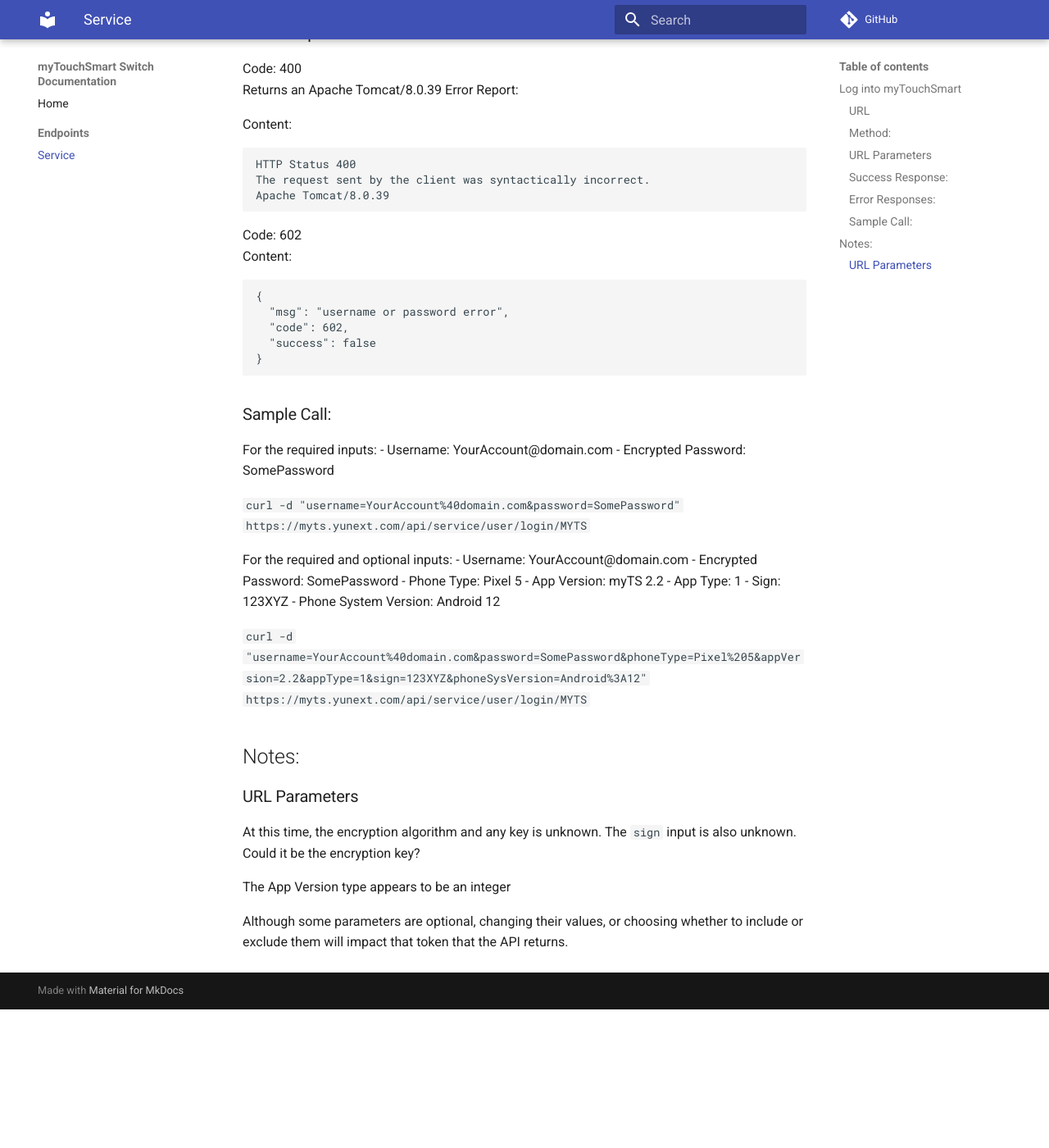
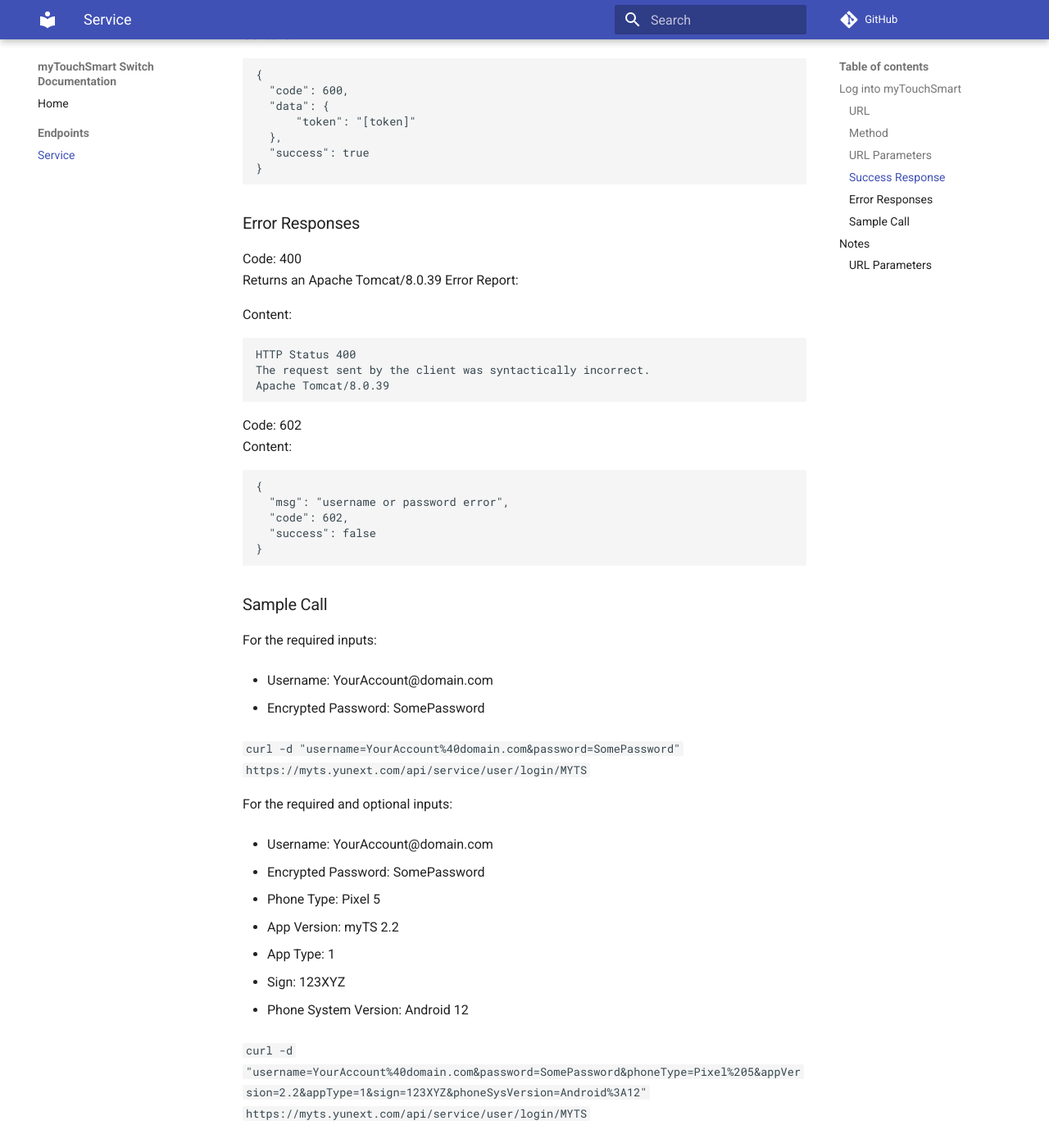
Before and after one commit to EricLauber/myTouchSmart-Switch-Documentation, an MkDocs documentation site: the page built from docs/service.md, in a window 1280 px wide and 1400 px high, scrolled down 1091 px. Shown: the whole window at 82% size. Built offline with MkDocs 1.6.1 and Material for MkDocs 9.7.7, drawn with Linux system fonts in a browser that asks for light colours; comment, search, counter and statistics services are not loaded; before the commit the page ends 2322 px from its top, so only the background shows below that; some of the changed text lies outside the part shown.

Commit message:
Fixed unordered lists to show up properly in mkdocs.

````diff
--- a/docs/service.md
+++ b/docs/service.md
@@ -10,7 +10,7 @@
 
   `https://myts.yunext.com/api/service/user/login/MYTS`
 
-### Method:
+### Method
 
 `POST`
 
@@ -18,17 +18,24 @@
 
 
 Required:
+
 - `username=[Email Address]`
+
 - `password=[Encrypted String]`
 
 Optional:
+
 - `phoneType=[Model of Phone]`
+
 - `appType=[Type of the calling application]`
+
 - `appVersion=[Version of the calling application]`
+
 - `sign=[sign]`
+
 - `phoneSysVersion=[Android version]`
 
-### Success Response:
+### Success Response
 
 Code: 600 <br/>
 Content:
@@ -42,7 +49,7 @@
 }
 ```
 
-### Error Responses:
+### Error Responses
 
 Code: 400 <br />
 Returns an Apache Tomcat/8.0.39 Error Report:
@@ -64,26 +71,35 @@
 }
 ```
 
-### Sample Call:
+### Sample Call
 
 For the required inputs:
+
 - Username: YourAccount@domain.com
+
 - Encrypted Password: SomePassword
 
 `curl -d "username=YourAccount%40domain.com&password=SomePassword" https://myts.yunext.com/api/service/user/login/MYTS`
 
 For the required and optional inputs:
+
 - Username: YourAccount@domain.com
+
 - Encrypted Password: SomePassword
+
 - Phone Type: Pixel 5
+
 - App Version: myTS 2.2
+
 - App Type: 1
+
 - Sign: 123XYZ
+
 - Phone System Version: Android 12
 
   `curl -d "username=YourAccount%40domain.com&password=SomePassword&phoneType=Pixel%205&appVersion=2.2&appType=1&sign=123XYZ&phoneSysVersion=Android%3A12" https://myts.yunext.com/api/service/user/login/MYTS`
 
-## Notes:
+## Notes
 
 ### URL Parameters
 
````
